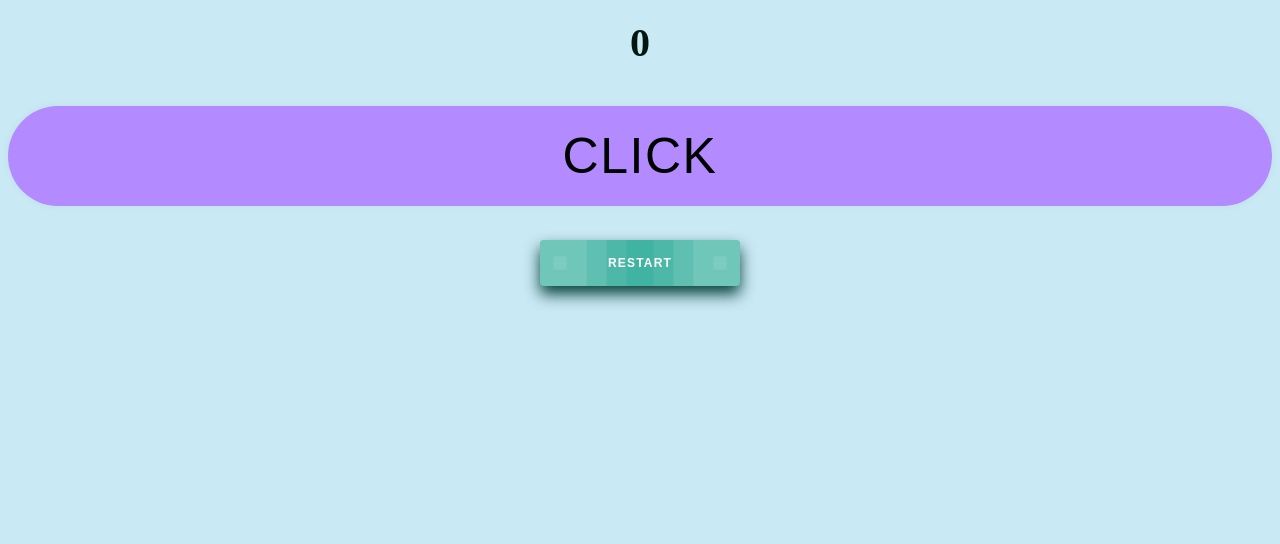
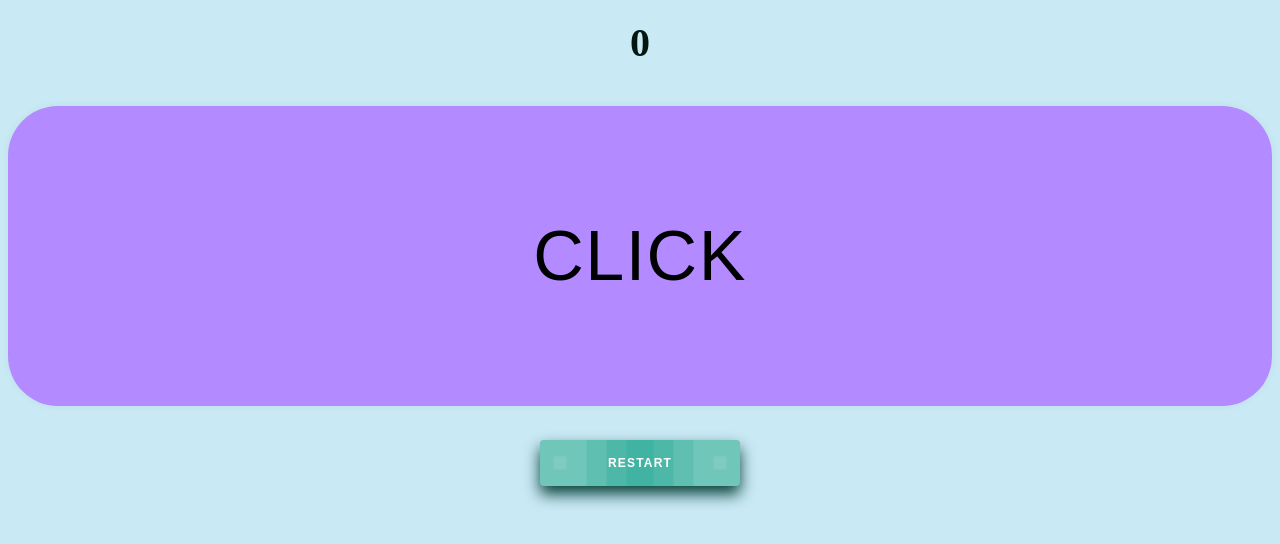
Before and after one commit to omkar-20-9-2008/Prayer-Counter-P7, a plain HTML site: page hc.html in a window 1280 px wide. Shown: the part 178-722 px from the top of the page. Drawn offline with Linux system fonts and the light colour scheme.

Commit message:
style.css

```diff
--- a/style.css
+++ b/style.css
@@ -54,7 +54,7 @@ body{
 
 .clc {
   width: 100%;
-  height: 100px;
+  height: 300px;
   padding: 17px 40px;
   border-radius: 50px;
   cursor: pointer;
@@ -63,7 +63,7 @@ body{
   box-shadow: rgb(0 0 0 / 5%) 0 0 8px;
   letter-spacing: 1.5px;
   text-transform: uppercase;
-  font-size: 50px;
+  font-size: 70px;
   transition: all 0.5s ease;
 }
 
@@ -351,4 +351,5 @@ body{
     height:auto;
     display:block;
 
+
 }
```
